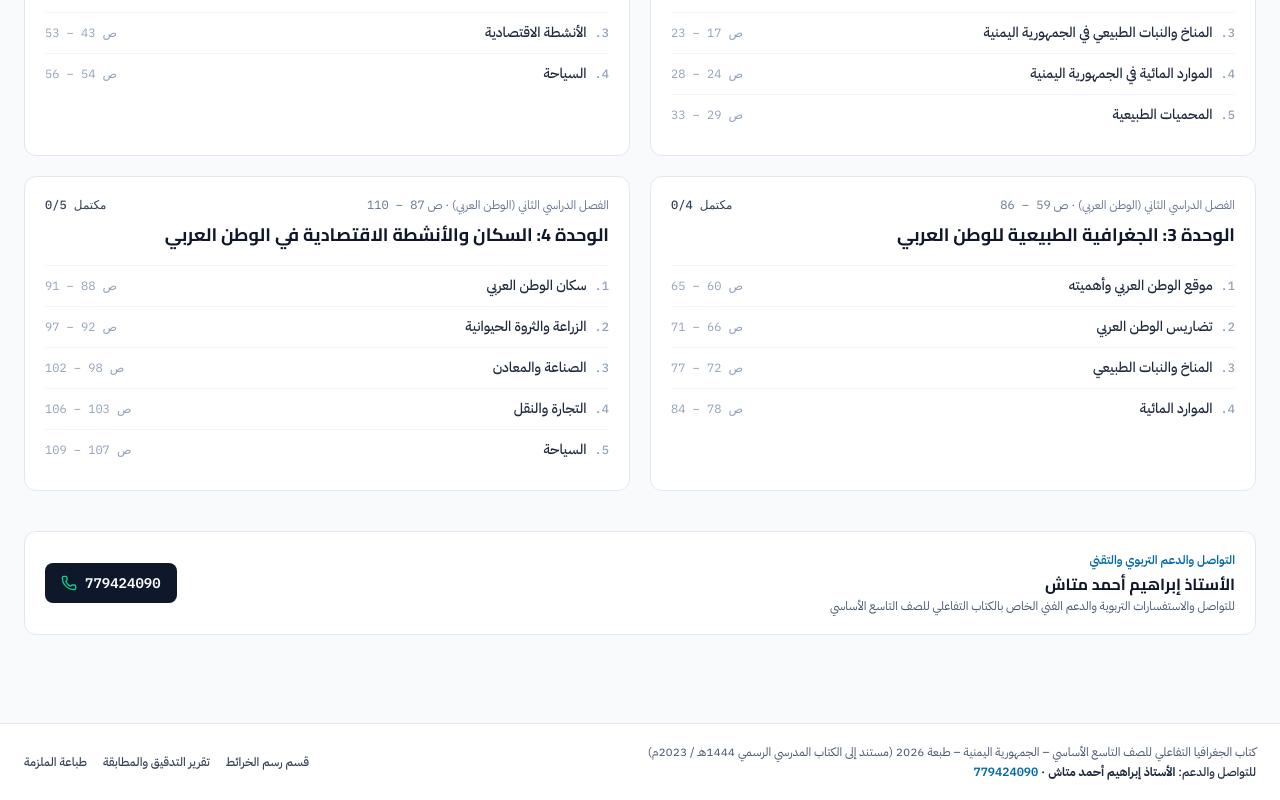
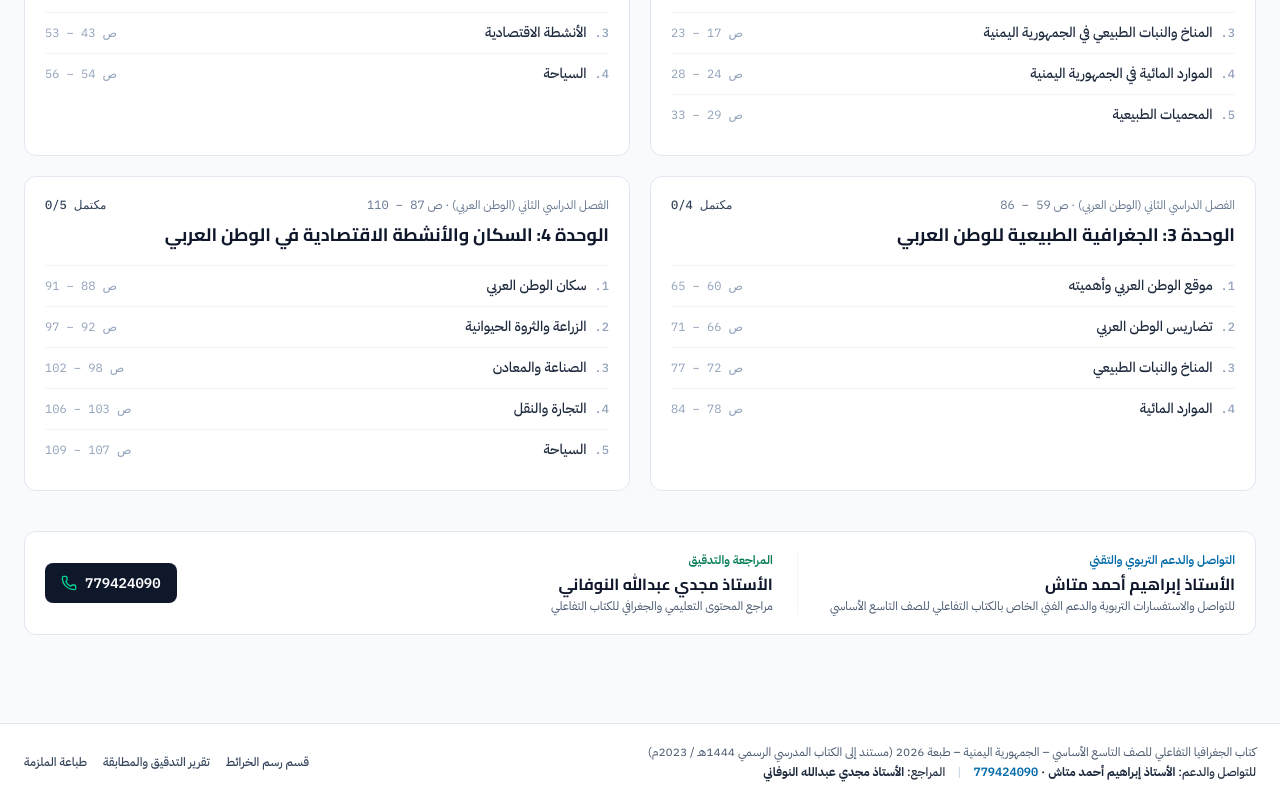
Before and after one commit to rabeasharq/geogra9thsanaa, a React (Vite) app: page / in a window 1280 px wide. Shown: the part 1677-2477 px from the top of the page. Built offline with nearby package versions, Linux system fonts and the light colour scheme.

Commit message:
feat: add reviewer credits to footer and portal sections
Update the author and support credit sections in the App footer and HomePortal component to include recognition for the content reviewer, Mr. Majdi Abdullah Al-Noufani.

```diff
--- a/src/App.tsx
+++ b/src/App.tsx
@@ -246,7 +246,8 @@ export default function App() {
             <div>
               كتاب الجغرافيا التفاعلي للصف التاسع الأساسي – الجمهورية اليمنية – طبعة 2026 (مستند إلى الكتاب المدرسي الرسمي 1444هـ / 2023م)
             </div>
-            <div className="font-medium text-slate-800">
+            <div className="flex flex-wrap items-center gap-x-3 gap-y-1 font-medium text-slate-800">
+              <span>
                 للتواصل والدعم: <span className="font-bold">الأستاذ إبراهيم أحمد متاش</span> ·{' '}
                 <a
                   href="tel:779424090"
@@ -255,6 +256,11 @@ export default function App() {
                 >
                   779424090
                 </a>
+              </span>
+              <span className="text-slate-300">|</span>
+              <span>
+                المراجع: <span className="font-bold">الأستاذ مجدي عبدالله النوفاني</span>
+              </span>
             </div>
           </div>
           <div className="flex items-center gap-4">
--- a/src/components/HomePortal.tsx
+++ b/src/components/HomePortal.tsx
@@ -327,8 +327,9 @@ export const HomePortal: React.FC<HomePortalProps> = ({
         </div>
       </section>
 
-      {/* Author / Support Credit Strip */}
+      {/* Author, Reviewer & Support Credit Strip */}
       <section className="flex flex-wrap items-center justify-between gap-4 rounded-xl border border-slate-200 bg-white p-5">
+        <div className="grid gap-4 sm:grid-cols-2 sm:gap-8">
           <div>
             <div className="text-xs font-semibold text-sky-700">التواصل والدعم التربوي والتقني</div>
             <div className="font-display mt-1 text-base font-bold text-slate-900">
@@ -338,6 +339,18 @@ export const HomePortal: React.FC<HomePortalProps> = ({
               للتواصل والاستفسارات التربوية والدعم الفني الخاص بالكتاب التفاعلي للصف التاسع الأساسي
             </p>
           </div>
+
+          <div className="border-slate-100 sm:border-r sm:pr-6">
+            <div className="text-xs font-semibold text-emerald-700">المراجعة والتدقيق</div>
+            <div className="font-display mt-1 text-base font-bold text-slate-900">
+              الأستاذ مجدي عبدالله النوفاني
+            </div>
+            <p className="mt-0.5 text-xs text-slate-600">
+              مراجع المحتوى التعليمي والجغرافي للكتاب التفاعلي
+            </p>
+          </div>
+        </div>
+
         <a
           href="tel:779424090"
           dir="ltr"
```
Lines whose indentation alone changed are shown as unchanged.
